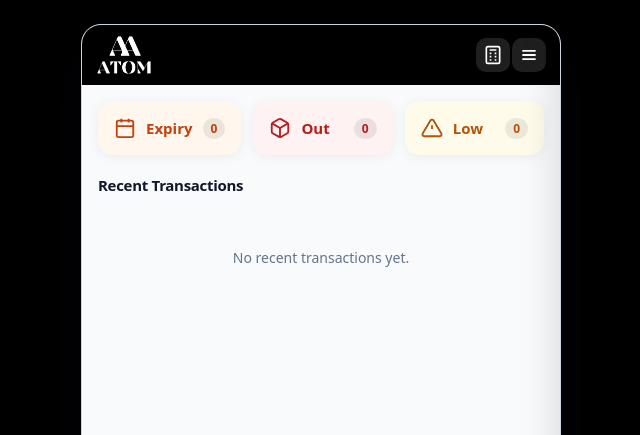
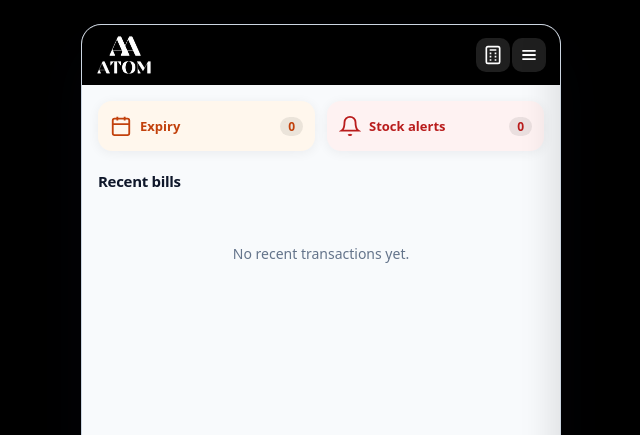
Before and after one commit to Harshil1911-python/atomdemo3off, a Flask app: page / in a window 1280 px wide. Shown: the top 435 px of the page, without its empty margins (319-959 px from the left). Run offline with Flask 3, Linux system fonts and the light colour scheme; some libraries are stand-ins or nearby versions.

Commit message:
Add files via upload

```diff
--- a/static/billing-pos.js
+++ b/static/billing-pos.js
@@ -8,8 +8,7 @@
     let n = row && row.value != null ? +row.value : 0;
     n += 1;
     await put('settings', { key: 'billSeq', value: n });
-    const pad = String(n).padStart(4, '0');
-    return 'BILL-' + pad;
+    return 'atom' + n;
   }
 
   async function getRoundMode() {
@@ -97,11 +96,18 @@
       toast('Already void');
       return false;
     }
-    if (!(await appConfirm('Void bill', 'Void ' + (tx.billNo || tx.id) + ' and restore stock?', 'Void', true)))
+    const label = tx.billNo || tx.id || 'bill';
+    if (!(await appConfirm('Void bill', 'Void ' + label + '? Stock, customer balance and shift totals will reverse.', 'Void', true)))
       return false;
+    const prevStatus = tx.status;
+    const amount = +tx.amount || 0;
+    const received = tx.received != null ? +tx.received : (prevStatus === 'unpaid' ? 0 : amount);
+    const balanceDue = tx.balanceDue != null ? +tx.balanceDue : (prevStatus === 'unpaid' || prevStatus === 'partial' ? amount - received : 0);
     tx.status = 'void';
     tx.voidAt = new Date().toISOString();
+    tx.prevStatus = prevStatus;
     await put('transactions', tx);
+    // Restore stock for every line
     if (Array.isArray(tx.items)) {
       for (const line of tx.items) {
         if (!line.id || String(line.id).startsWith('custom_')) continue;
@@ -114,26 +120,46 @@
               productId: p.id,
               name: p.name,
               delta: +line.qty || 0,
-              reason: 'Void ' + (tx.billNo || tx.id),
+              reason: 'Void ' + label,
               at: new Date().toISOString(),
             });
           }
         } catch (e) {}
       }
     }
-    if (tx.partyId && tx.status === 'void') {
-      /* balance already set; if was unpaid, reduce balance */
-    }
-    if (tx.payMethod === 'credit' || tx.originalStatus === 'unpaid') {
+    // Reverse customer udhaar / balance for unpaid or partial
+    if (tx.partyId && balanceDue > 0) {
       try {
         const party = await getById('parties', tx.partyId);
         if (party) {
-          party.balance = Math.max(0, (party.balance || 0) - (+tx.amount || 0));
+          party.balance = Math.max(0, (party.balance || 0) - balanceDue);
           await put('parties', party);
         }
       } catch (e) {}
     }
-    toast('Bill voided');
+    // Reverse shift totals for money actually received
+    if (received > 0) {
+      try {
+        const s = JSON.parse(localStorage.getItem('atom_shift_data') || 'null');
+        if (s && s.open) {
+          s.sales = Math.max(0, (s.sales || 0) - received);
+          const m = (tx.payMethod || 'cash').toLowerCase();
+          if (m === 'upi' || m === 'bank' || m === 'card') s.upi = Math.max(0, (s.upi || 0) - received);
+          else s.cash = Math.max(0, (s.cash || 0) - received);
+          localStorage.setItem('atom_shift_data', JSON.stringify(s));
+        }
+      } catch (e) {}
+    }
+    // Audit
+    try {
+      await put('auditLogs', {
+        action: 'void_sale',
+        ref: label,
+        at: new Date().toISOString(),
+        detail: { id: tx.id, amount, received, balanceDue, prevStatus },
+      });
+    } catch (e) {}
+    toast('Voided ' + label);
     return true;
   }
 
--- a/static/common.js
+++ b/static/common.js
@@ -81,8 +81,7 @@ function initShell(root){
 }
 
 function panelLinks(active){
-  return '<div class="offline-badge">Checking offline…</div>'+
-'<div class="panel-group"><button type="button" class="panel-toggle btn-change-panel">'+
+  return '<div class="panel-group"><button type="button" class="panel-toggle btn-change-panel">'+
 '<svg viewBox="0 0 24 24" fill="none" stroke="currentColor" stroke-width="2" width="20" height="20"><rect x="3" y="3" width="7" height="7" rx="1"/><rect x="14" y="3" width="7" height="7" rx="1"/><rect x="3" y="14" width="7" height="7" rx="1"/><rect x="14" y="14" width="7" height="7" rx="1"/></svg>'+
 'Change Panel<svg class="chev" viewBox="0 0 24 24" fill="none" stroke="currentColor" stroke-width="2.2"><polyline points="6 9 12 15 18 9"/></svg></button>'+
 '<div class="panel-opts">'+
--- a/static/db.js
+++ b/static/db.js
@@ -95,19 +95,8 @@ async function checkOfflineReady(){
   } else missing = need.slice();
   return {ready: missing.length===0, missing, pending:0, online: navigator.onLine};
 }
-function updateOfflineBadge(){
-  checkOfflineReady().then(st => {
-    document.querySelectorAll('.offline-badge').forEach(el => {
-      if(st.ready){
-        el.textContent = 'Offline-ready · IndexedDB';
-        el.className = 'offline-badge ok';
-      } else {
-        el.textContent = 'Caching… open once online';
-        el.className = 'offline-badge warn';
-      }
-    });
-  }).catch(()=>{});
-}
+function updateOfflineBadge(){ document.querySelectorAll('.offline-badge').forEach(el=>{el.style.display='none'}); }
+
 
 // Wrap put to auto-queue important stores (non-breaking)
 
--- a/static/sw.js
+++ b/static/sw.js
@@ -1,5 +1,5 @@
 /* Atom Bills — offline-first (cache always wins; Render only if cache miss) */
-const VER = 'atom-bills-offline-v30';
+const VER = 'atom-bills-offline-v31';
 const ASSETS = [
   '/',
   '/?source=pwa',
--- a/templates/index.html
+++ b/templates/index.html
@@ -36,7 +36,7 @@ html,body{height:100%;font-family:system-ui,-apple-system,BlinkMacSystemFont,"Se
 .dr{position:absolute;top:0;right:0;width:86%;max-width:320px;height:100%;background:#fff;z-index:200;transform:translateX(100%);transition:transform .28s cubic-bezier(.4,0,.2,1);display:flex;flex-direction:column;box-shadow:-10px 0 30px rgba(0,0,0,.1);border-left:5px solid #000;border-right:5px solid #000;border-bottom:5px solid #000}
 .dr.on{transform:none}
 .dh{padding:20px 16px 18px;background:#000;color:#fff;display:flex;flex-direction:column;align-items:center;text-align:center;gap:8px}
-.dh-logo{height:52px;width:auto;max-width:160px;object-fit:contain;display:block;margin:0 auto}
+.dh-logo{height:52px;width:auto;max-width:180px;object-fit:contain;display:block;margin:0 auto}.top .logo{height:36px;width:auto;max-width:150px;object-fit:contain}
 .dh-text{width:100%}.dh h1{font-size:18px;font-weight:800;margin:0 0 4px}.dh p{font-size:12px;opacity:.9;line-height:1.45;margin:0;font-weight:500}
 .db{flex:1;padding:14px;overflow-y:auto}
 .panel-toggle,.adm-link,.adm-drop,.dr-link{width:100%;padding:14px 16px;margin-bottom:8px;border:0;border-radius:12px;background:#f8fafc;font-size:14px;font-weight:600;text-align:left;cursor:pointer;display:flex;align-items:center;gap:12px;color:var(--t);font-family:inherit}
@@ -47,7 +47,7 @@ html,body{height:100%;font-family:system-ui,-apple-system,BlinkMacSystemFont,"Se
 .panel-opts a,.adm-sub button,.dr-link{display:flex;align-items:center;gap:12px;width:100%;padding:12px 14px;margin-bottom:4px;border:0;border-radius:10px;background:#f8fafc;font-size:13px;font-weight:600;color:var(--t);text-decoration:none;cursor:pointer;font-family:inherit;text-align:left}
 .panel-opts a.active{background:#eef2ff;color:var(--p)}
 .panel-opts a small{display:block;font-weight:500;color:var(--m);font-size:11px;margin-top:2px}
-.install-banner{display:none!important;margin:0 0 12px;padding:12px 14px;background:linear-gradient(135deg,#4f46e5,#7c3aed);border-radius:12px;color:#fff}
+.offline-badge{display:none!important}.install-banner{display:none!important;margin:0 0 12px;padding:12px 14px;background:linear-gradient(135deg,#4f46e5,#7c3aed);border-radius:12px;color:#fff}
 .install-banner.show{display:block;box-shadow:0 4px 20px rgba(79,70,229,.4)}
 .install-banner p{font-size:13px;font-weight:600;margin-bottom:8px}
 .install-banner button{width:100%;padding:10px;border:0;border-radius:10px;background:#fff;color:var(--p);font-weight:700;font-size:13px;cursor:pointer;font-family:inherit}
@@ -79,7 +79,7 @@ html,body{height:100%;font-family:system-ui,-apple-system,BlinkMacSystemFont,"Se
 .view{display:none;flex-direction:column;flex:1;min-height:0}.view.on{display:flex}
 .main{flex:1;overflow-y:auto;-webkit-overflow-scrolling:touch;padding-bottom:20px;min-height:0}
 .qa-row{display:grid;grid-template-columns:1fr 1fr;gap:12px;padding:16px}
-.qa{display:flex;align-items:center;gap:10px;padding:16px;border-radius:14px;border:0;font-size:15px;font-weight:600;cursor:pointer;box-shadow:var(--sh);font-family:inherit}
+.qa{display:flex;align-items:center;gap:8px;padding:14px 12px;border-radius:14px;border:0;font-size:13px;font-weight:600;cursor:pointer;box-shadow:var(--sh);font-family:inherit;min-width:0}.qa{line-height:1.25}.qa .cnt{flex-shrink:0}
 .qa:active{transform:scale(.96)}.qa.ex{background:#fff7ed;color:#c2410c}.qa.st{background:#fef2f2;color:#b91c1c}
 .qa svg{width:22px;height:22px;flex-shrink:0}.qa .cnt{margin-left:auto;background:rgba(0,0,0,.08);border-radius:20px;padding:2px 8px;font-size:12px}
 .sec{padding:4px 16px 0}.sh{display:flex;justify-content:space-between;align-items:center;margin-bottom:12px}
@@ -296,7 +296,7 @@ html,body{height:100%;margin:0}
 <div id="root-billing" class="panel-root on">
 <div class="app">
 <header class="top" style="background:#000!important;color:#fff">
-  <img class="logo" src="/static/logo-header.png" alt="Atom Bills" style="height:40px;width:auto">
+  <img class="logo" src="/static/logo-white.png" alt="Atom Bills" style="height:40px;width:auto">
   <div class="top-r">
     <button class="ib" id="btnCalc" aria-label="Calculator"><svg viewBox="0 0 24 24" fill="none" stroke="currentColor" stroke-width="2"><rect x="4" y="2" width="16" height="20" rx="2"/><line x1="8" y1="6" x2="16" y2="6"/><line x1="8" y1="10" x2="10" y2="10"/><line x1="14" y1="10" x2="16" y2="10"/><line x1="8" y1="14" x2="10" y2="14"/><line x1="14" y1="14" x2="16" y2="14"/><line x1="8" y1="18" x2="10" y2="18"/><line x1="14" y1="18" x2="16" y2="18"/></svg></button>
     <button class="ib" id="btnMenu" aria-label="Menu"><svg viewBox="0 0 24 24" fill="none" stroke="currentColor" stroke-width="2.2"><line x1="4" y1="7" x2="20" y2="7"/><line x1="4" y1="12" x2="20" y2="12"/><line x1="4" y1="17" x2="20" y2="17"/></svg></button>
@@ -305,20 +305,19 @@ html,body{height:100%;margin:0}
 <div class="ov" id="ov"></div>
 <aside class="dr" id="dr">
   <div class="dh">
-    <img class="dh-logo" src="/static/logo.png" alt="Atom Bills">
-    <div class="dh-text"><p>Advance Transactions &amp; Operations Management</p></div>
+    <img class="dh-logo" src="/static/logo-white.png" alt="Atom Bills" onerror="this.style.display='none';this.nextElementSibling&&(this.nextElementSibling.innerHTML='<h1>Atom Bills</h1>')">
+    <div class="dh-text"><p>Atom Bills</p></div>
   </div>
   <div class="db" id="drawerBody"></div>
 </aside>
 <div class="col">
   <div class="view on" id="v-home">
     <div class="main">
-      <div class="qa-row" style="grid-template-columns:1fr 1fr 1fr">
+      <div class="qa-row">
         <button class="qa ex" id="btnEx"><svg viewBox="0 0 24 24" fill="none" stroke="currentColor" stroke-width="2"><rect x="3" y="4" width="18" height="18" rx="2"/><line x1="16" y1="2" x2="16" y2="6"/><line x1="8" y1="2" x2="8" y2="6"/><line x1="3" y1="10" x2="21" y2="10"/></svg>Expiry<span class="cnt" id="exCnt">0</span></button>
-        <button class="qa st" id="btnSt"><svg viewBox="0 0 24 24" fill="none" stroke="currentColor" stroke-width="2"><path d="M21 16V8a2 2 0 0 0-1-1.73l-7-4a2 2 0 0 0-2 0l-7 4A2 2 0 0 0 3 8v8a2 2 0 0 0 1 1.73l7 4a2 2 0 0 0 2 0l7-4A2 2 0 0 0 21 16z"/><polyline points="3.27 6.96 12 12.01 20.73 6.96"/><line x1="12" y1="22.08" x2="12" y2="12"/></svg>Out<span class="cnt" id="stCnt">0</span></button>
-        <button class="qa" id="btnLow" style="background:#fffbeb;color:#b45309"><svg viewBox="0 0 24 24" fill="none" stroke="currentColor" stroke-width="2"><path d="M10.29 3.86L1.82 18a2 2 0 0 0 1.71 3h16.94a2 2 0 0 0 1.71-3L13.71 3.86a2 2 0 0 0-3.42 0z"/><line x1="12" y1="9" x2="12" y2="13"/><line x1="12" y1="17" x2="12.01" y2="17"/></svg>Low<span class="cnt" id="lowCnt">0</span></button>
+        <button class="qa st" id="btnStock"><svg viewBox="0 0 24 24" fill="none" stroke="currentColor" stroke-width="2"><path d="M18 8A6 6 0 0 0 6 8c0 7-3 9-3 9h18s-3-2-3-9"/><path d="M13.73 21a2 2 0 0 1-3.46 0"/></svg>Stock alerts<span class="cnt" id="stockCnt">0</span></button>
       </div>
-      <section class="sec"><div class="sh"><h2>Recent Transactions</h2></div><div class="txl" id="txList"><div class="empty">No recent transactions yet.</div></div></section>
+      <section class="sec"><div class="sh"><h2>Recent bills</h2></div><div class="txl" id="txList"><div class="empty">No recent transactions yet.</div></div></section>
     </div>
   </div>
   <div class="view" id="v-text">
@@ -384,8 +383,7 @@ html,body{height:100%;margin:0}
 </div>
 <div class="sheet" id="sheetEx"><div class="sheet-h"><h3>Expiring Soon</h3><button id="sheetExX">×</button></div><div class="sheet-b" id="sheetExB"></div></div>
 <div class="sheet" id="sheetCat"><div class="sheet-h"><h3>Category</h3><button type="button" id="sheetCatX">×</button></div><div class="sheet-b" id="sheetCatB"></div></div>
-<div class="sheet" id="sheetLow"><div class="sheet-h"><h3>Low Stock</h3><button id="sheetLowX">×</button></div><div class="sheet-b" id="sheetLowB"></div></div>
-<div class="sheet" id="sheetSt"><div class="sheet-h"><h3>Out of Stock</h3><button id="sheetStX">×</button></div><div class="sheet-b" id="sheetStB"></div></div>
+<div class="sheet" id="sheetStock"><div class="sheet-h"><h3>Stock alerts</h3><button id="sheetStockX">×</button></div><div class="sheet-b" id="sheetStockB"></div></div>
 
 <div class="modal" id="scanM" style="display:none;position:absolute;inset:0;z-index:200;background:rgba(15,23,42,.5);align-items:flex-end;justify-content:center">
   <div style="background:#fff;width:100%;max-width:480px;height:94%;border-radius:16px 16px 0 0;display:flex;flex-direction:column;overflow:hidden">
@@ -532,12 +530,12 @@ html,body{height:100%;margin:0}
 <div id="root-proprietor" class="panel-root">
 <div class="app">
 <header class="top" style="background:#000!important;color:#fff">
-  <img class="logo" src="/static/logo-header.png" alt="Atom Bills" style="height:40px;width:auto">
+  <img class="logo" src="/static/logo-white.png" alt="Atom Bills" style="height:40px;width:auto">
   <div class="top-r"><button class="ib" id="pr-btnMenu"><svg viewBox="0 0 24 24" fill="none" stroke="currentColor" stroke-width="2.2"><line x1="4" y1="7" x2="20" y2="7"/><line x1="4" y1="12" x2="20" y2="12"/><line x1="4" y1="17" x2="20" y2="17"/></svg></button></div>
 </header>
 <div class="ov" id="pr-ov"></div>
 <aside class="dr" id="pr-dr">
-  <div class="dh"><img class="dh-logo" src="/static/logo.png" alt=""><div class="dh-text"><p>Advance Transactions &amp; Operations Management</p></div></div>
+  <div class="dh"><img class="dh-logo" src="/static/logo-white.png" alt=""><div class="dh-text"><p>Atom Bills</p></div></div>
   <div class="db" id="pr-drawerBody"></div>
 </aside>
 <div class="col">
@@ -741,12 +739,12 @@ name | phone | email | address | balance</pre>
 <div id="root-accountant" class="panel-root">
 <div class="app">
 <header class="top" style="background:#000!important;color:#fff">
-  <img class="logo" src="/static/logo-header.png" alt="Atom Bills" style="height:40px;width:auto">
+  <img class="logo" src="/static/logo-white.png" alt="Atom Bills" style="height:40px;width:auto">
   <div class="top-r"><button class="ib" id="ac-btnMenu"><svg viewBox="0 0 24 24" fill="none" stroke="currentColor" stroke-width="2.2"><line x1="4" y1="7" x2="20" y2="7"/><line x1="4" y1="12" x2="20" y2="12"/><line x1="4" y1="17" x2="20" y2="17"/></svg></button></div>
 </header>
 <div class="ov" id="ac-ov"></div>
 <aside class="dr" id="ac-dr">
-  <div class="dh"><img class="dh-logo" src="/static/logo.png" alt=""><div class="dh-text"><p>Advance Transactions &amp; Operations Management</p></div></div>
+  <div class="dh"><img class="dh-logo" src="/static/logo-white.png" alt=""><div class="dh-text"><p>Atom Bills</p></div></div>
   <div class="db" id="ac-drawerBody"></div>
 </aside>
 <div class="col">
@@ -933,8 +931,7 @@ function initShell(root){
 }
 
 function panelLinks(active){
-  return '<div class="offline-badge">Checking offline…</div>'+
-'<div class="panel-group"><button type="button" class="panel-toggle btn-change-panel">'+
+  return '<div class="panel-group"><button type="button" class="panel-toggle btn-change-panel">'+
 '<svg viewBox="0 0 24 24" fill="none" stroke="currentColor" stroke-width="2" width="20" height="20"><rect x="3" y="3" width="7" height="7" rx="1"/><rect x="14" y="3" width="7" height="7" rx="1"/><rect x="3" y="14" width="7" height="7" rx="1"/><rect x="14" y="14" width="7" height="7" rx="1"/></svg>'+
 'Change Panel<svg class="chev" viewBox="0 0 24 24" fill="none" stroke="currentColor" stroke-width="2.2"><polyline points="6 9 12 15 18 9"/></svg></button>'+
 '<div class="panel-opts">'+
@@ -1405,8 +1402,25 @@ $('#btnEx').onclick=async()=>{
   $('#sheetExB').innerHTML=list.length?list.map(p=>`<div class="sheet-item"><div class="sn" style="flex:1">${p.name}<small>${p.expiry||''} · Qty ${p.stock??0}</small></div><div class="sp">${fmt(p.price)}</div></div>`).join(''):'<div class="empty" style="font-size:22px;font-weight:800;color:#0f172a">None</div>';
   openSheet('#sheetEx');
 };
-$('#btnSt').onclick=async()=>{const list=(await all('products')).filter(p=>(p.stock||0)<=0);$('#sheetStB').innerHTML=list.length?list.map(p=>`<div class="sheet-item"><div class="sn" style="flex:1">${p.name}<small>${p.cat||'Out of stock'}</small></div><div class="sp">${fmt(p.price)}</div></div>`).join(''):'<div class="empty" style="font-size:22px;font-weight:800;color:#0f172a">None</div>';openSheet('#sheetSt')};
-if($('#btnLow'))$('#btnLow').onclick=async()=>{const list=(await all('products')).filter(p=>{const m=+p.minStock||0;return m>0&&(p.stock||0)<=m});$('#sheetLowB').innerHTML=list.length?list.map(p=>`<div class="sheet-item"><div class="sn" style="flex:1">${p.name}<small>Stock ${p.stock??0} / min ${p.minStock}</small></div><div class="sp">${fmt(p.price)}</div></div>`).join(''):'<div class="empty" style="font-size:22px;font-weight:800;color:#0f172a">None</div>';openSheet('#sheetLow')};
+if($('#btnStock'))$('#btnStock').onclick=async()=>{
+  const list=await all('products');
+  const out=list.filter(p=>(p.stock||0)<=0);
+  const low=list.filter(p=>{const m=+p.minStock||0;return m>0&&(p.stock||0)>0&&(p.stock||0)<=m});
+  let html='';
+  if(out.length){
+    html+='<div style="font-size:11px;font-weight:800;color:#b91c1c;text-transform:uppercase;letter-spacing:.04em;margin:4px 0 8px">Out of stock ('+out.length+')</div>';
+    html+=out.map(p=>`<div class="sheet-item"><div class="sn" style="flex:1">${p.name}<small>Qty 0 · ${p.cat||'—'}</small></div><div class="sp">${fmt(p.price)}</div></div>`).join('');
+  }
+  if(low.length){
+    html+='<div style="font-size:11px;font-weight:800;color:#b45309;text-transform:uppercase;letter-spacing:.04em;margin:12px 0 8px">Low stock ('+low.length+')</div>';
+    html+=low.map(p=>`<div class="sheet-item"><div class="sn" style="flex:1">${p.name}<small>Stock ${p.stock??0} / min ${p.minStock}</small></div><div class="sp">${fmt(p.price)}</div></div>`).join('');
+  }
+  if(!html)html='<div class="empty" style="font-size:18px;font-weight:800;color:#0f172a;padding:28px 12px">All stock levels look good</div>';
+  $('#sheetStockB').innerHTML=html;
+  openSheet('#sheetStock');
+};
+if($('#sheetStockX'))$('#sheetStockX').onclick=()=>closeSheet();
+if($('#sheetStX'))$('#sheetStX').onclick=()=>closeSheet();
 if($('#sheetLowX'))$('#sheetLowX').onclick=()=>closeSheet();
 
 function renderCartView(){
@@ -1672,7 +1686,7 @@ async function renderTx(){
     const voided=t.status==='void';
     const badge=voided?'void':(t.status||'paid');
     const badgeCls=voided?'unpaid':(t.status==='unpaid'||t.status==='partial'?'unpaid':'paid');
-    return `<div class="tx" data-id="${t.id}">
+    return `<div class="tx" data-id="${t.id}" style="${voided?"opacity:.55":""}">
       <div class="txi cart"><svg viewBox="0 0 24 24" fill="none" stroke="currentColor" stroke-width="2"><path d="M6 2L3 6v14a2 2 0 0 0 2 2h14a2 2 0 0 0 2-2V6l-3-4z"/><line x1="3" y1="6" x2="21" y2="6"/></svg></div>
       <div class="txb"><div class="txt">${t.billNo||t.id||''} · ${t.title||'Sale'}</div>
       <div class="txs">${(t.date||'').slice(0,16).replace('T',' ')}</div>
@@ -1695,7 +1709,7 @@ async function renderTx(){
     if(t&&await AtomPOS.voidSale(t)){await renderTx();await renderExStCounts()}
   });
 }
-async function renderExStCounts(){const list=await all('products');$('#exCnt').textContent=list.filter(isExpiringSoon).length;$('#stCnt').textContent=list.filter(p=>(p.stock||0)<=0).length;const low=list.filter(p=>{const m=+p.minStock||0;return m>0&&(p.stock||0)>0&&(p.stock||0)<=m});if($('#lowCnt'))$('#lowCnt').textContent=low.length}
+async function renderExStCounts(){const list=await all('products');$('#exCnt').textContent=list.filter(isExpiringSoon).length;const out=list.filter(p=>(p.stock||0)<=0).length;const low=list.filter(p=>{const m=+p.minStock||0;return m>0&&(p.stock||0)>0&&(p.stock||0)<=m}).length;if($('#stockCnt'))$('#stockCnt').textContent=out+low;if($('#stCnt'))$('#stCnt').textContent=out;if($('#lowCnt'))$('#lowCnt').textContent=low}
 
 (async()=>{
   try{
@@ -2213,7 +2227,7 @@ async function showBook(b){
   const titles={pl:'P&L Statement',sales:'Sales Book',purchase:'Purchase Book',sret:'Sales Return Book',pret:'Purchase Return Book',gstr1:'GSTR-1 JSON',tax:'Tax summary',day:'Day book'};
   $('#ac-pageTitle').textContent=titles[b]||b;
   const box=$('#ac-bookBody');
-  const txs=await all('transactions');
+  const txs=(await all('transactions')).filter(t=>t.status!=='void');
   const purchases=await all('purchases').catch(()=>[]);
 
   if(b==='pl'){
```
